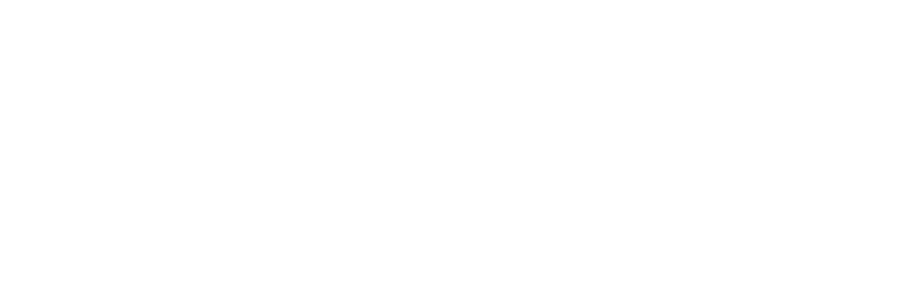
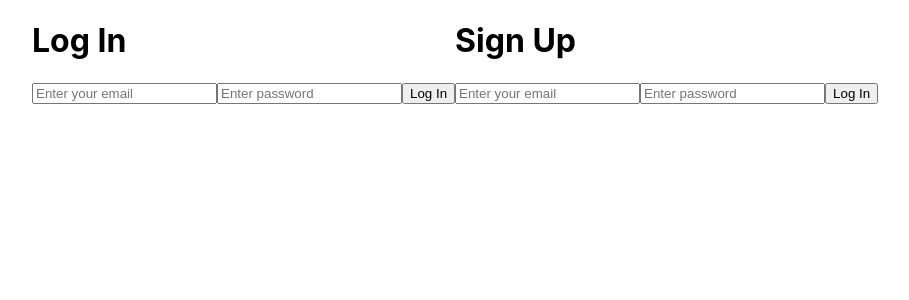
Before and after one commit to JiyaGupta-cs/mytwit, a React (Create React App) app: page /signup in a window 1280 px wide. Before the commit this address had no page. Shown: the top 300 px of the page, without its empty margins (8-917 px from the left). Built offline with nearby package versions, Linux system fonts and the light colour scheme.

Commit message:
Created Signup

```diff
--- a/src/App.js
+++ b/src/App.js
@@ -10,6 +10,7 @@
 import Donate from './Donate'
 import Resources from './Resources'
 import Events from './Events'
+import SignLog from './SignLog';
 // import DonateBox from './DonateBox'
 
 function App() {
@@ -22,6 +23,7 @@
           <Route path='/donate' element={<Donate />} />
           <Route path='/resources' element={<Resources />} />
           <Route path='/events' element={<Events />} />
+          <Route path='/signup' element={<SignLog />} />
           {/* <Route path=':productId' element={<Product />} /> */}
         </Routes>
       </BrowserRouter>
--- a/src/Feed.js
+++ b/src/Feed.js
@@ -2,7 +2,7 @@
 import './Feed.css'
 import TweetBox from './TweetBox'
 import Post from './Post'
-import db from './firebase'
+import {db} from './firebase'
 
 const Feed = () => {
   const[posts,setPosts]=useState([]);
--- a/src/Jobsection.js
+++ b/src/Jobsection.js
@@ -3,7 +3,7 @@
 // import TweetBox from './TweetBox'
 // import Post from './Post'
 import Job from './Job'
-import db from './firebase'
+import {db} from './firebase'
 import './Jobsection.css'
 
 const Jobsection = () => {
--- /dev/null
+++ b/src/SignLog.js
@@ -0,0 +1,14 @@
+import React from 'react'
+import Signin from './Signin'
+import SignUp from './SignUp'
+
+const SignLog = () => {
+  return (
+    <div className='app'>
+      <Signin/>
+      <SignUp/>
+    </div>
+  )
+}
+
+export default SignLog
--- /dev/null
+++ b/src/SignUp.js
@@ -0,0 +1,35 @@
+import React, {useState} from 'react'
+import {createUserWithEmailAndPassword} from 'firebase/auth'
+// import { Auth } from '../../firebase';
+// import { Auth } from 'firebase/auth';
+// import {auth} from './firebase'
+// import {auth} from './firebase.js'
+import { auth } from './firebase'
+const SignUp = () => {
+
+    const [email,setEmail]=useState('');
+    const [password,setpassword]=useState('');
+    const signup=(e)=>{
+        e.preventDefault();
+        createUserWithEmailAndPassword(auth,email,password)
+        .then((userCredential)=>{
+            console.log(userCredential);
+        }).catch((error)=>{
+            console.log(error);
+        })
+    }
+    return (
+        <div className='signin_container'>
+            <form  onSubmit={signup}>
+                <h1>Sign Up</h1>
+                <input type="text" placeholder='Enter your email'
+                value={email}  onChange={(e)=>setEmail(e.target.value)}  />
+                <input type="password" placeholder='Enter password'
+                value={password}   onChange={(e)=>setpassword(e.target.value)} />
+                <button type='submit'>Log In</button>
+            </form>
+        </div>
+    )
+}
+
+export default SignUp
--- /dev/null
+++ b/src/Signin.jsx
@@ -0,0 +1,35 @@
+import React, {useState} from 'react'
+import {signInWithEmailAndPassword} from 'firebase/auth'
+// import { Auth } from '../../firebase';
+// import { Auth } from 'firebase/auth';
+// import {auth} from './firebase'
+// import {auth} from './firebase.js'
+import { auth } from './firebase'
+const Signin = () => {
+
+    const [email,setEmail]=useState('');
+    const [password,setpassword]=useState('');
+    const signIn=(e)=>{
+        e.preventDefault();
+        signInWithEmailAndPassword(auth,email,password)
+        .then((userCredential)=>{
+            console.log(userCredential);
+        }).catch((error)=>{
+            console.log(error);
+        })
+    }
+    return (
+        <div className='signin_container'>
+            <form  onSubmit={signIn}>
+                <h1>Log In</h1>
+                <input type="text" placeholder='Enter your email'
+                value={email}  onChange={(e)=>setEmail(e.target.value)}  />
+                <input type="password" placeholder='Enter password'
+                value={password}   onChange={(e)=>setpassword(e.target.value)} />
+                <button type='submit'>Log In</button>
+            </form>
+        </div>
+    )
+}
+
+export default Signin
--- a/src/TweetBox.js
+++ b/src/TweetBox.js
@@ -1,9 +1,9 @@
 import React, { useState } from 'react'
 import './TweetBox.css'
-import db from './firebase'
+import {db} from './firebase'
 
 const TweetBox = () => {
-  const[tweetMessage,setTweetMessage] = useState("");
+  const[tweetMessage,setTweetMessage]   = useState("");
   const[tweetImage,setTweetImage] = useState("");
   const sendTweet = e =>{
     e.preventDefault();
--- a/src/firebase.js
+++ b/src/firebase.js
@@ -1,6 +1,9 @@
+import { getAuth} from 'firebase/auth';
 import firebase from 'firebase/compat/app';
 import 'firebase/compat/auth';
 import 'firebase/compat/firestore';
+import { initializeApp } from "firebase/app"
+
 
 // For Firebase JS SDK v7.20.0 and later, measurementId is optional
 const firebaseConfig = {
@@ -15,5 +18,8 @@
 
   const firebaseApp =firebase.initializeApp(firebaseConfig);
 
-  const db = firebaseApp.firestore();
-  export default db;
+ export  const db = firebaseApp.firestore();
+
+  const app=initializeApp(firebaseConfig);
+ export  const auth=getAuth(app);
+  // export default {db};
```
